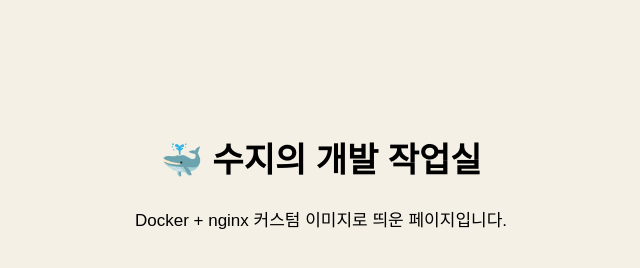
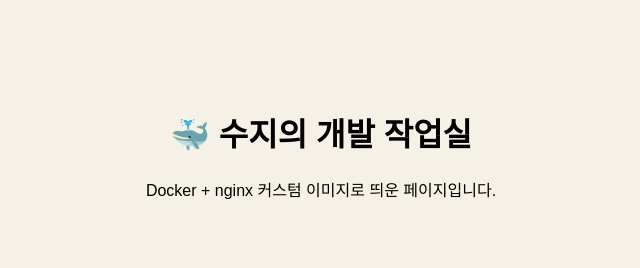
Before and after one commit to soupie21c/E1-1-dev-workstation, a plain HTML site: page web/index.html in a window 1280 px wide. Shown: the whole page, without its empty margins (319-959 px from the left). Drawn offline with Linux system fonts and the light colour scheme.

Commit message:
Write README: logs, verification, troubleshooting; restore original index.html
Co-Authored-By: Claude Opus 5.5 <noreply@anthropic.com>

```diff
--- a/web/index.html
+++ b/web/index.html
@@ -1,22 +1,7 @@
 <!DOCTYPE html>
 <html lang="ko">
-<head>
-  <meta charset="UTF-8">
-  <meta name="viewport" content="width=device-width, initial-scale=1.0">
-  <title>수지의 개발 작업실</title>
-  <style>
-    body {
-      margin: 0;
-      background: #f5f0e6;
-      font-family: "Pretendard", "Malgun Gothic", sans-serif;
-      text-align: center;
-      padding-top: 110px;
-    }
-    h1 { font-size: 34px; margin-bottom: 24px; }
-    p { font-size: 17px; }
-  </style>
-</head>
-<body>
+<head><meta charset="UTF-8"><title>Suji Workstation</title></head>
+<body style="font-family:sans-serif;text-align:center;padding-top:80px;background:#f6f1e7">
   <h1>🐳 수지의 개발 작업실</h1>
   <p>Docker + nginx 커스텀 이미지로 띄운 페이지입니다.</p>
 </body>
```
Also changed, not shown: 1 other file.
